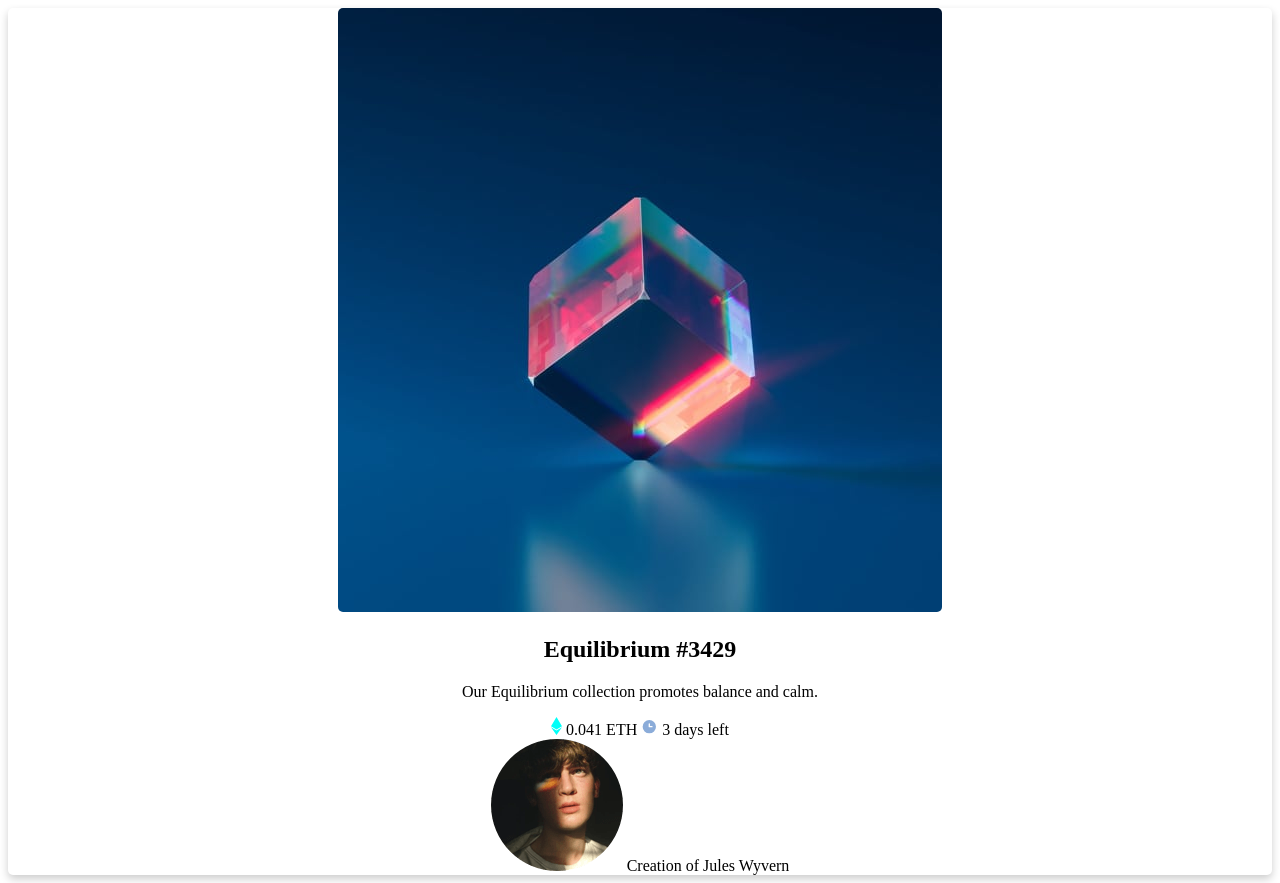
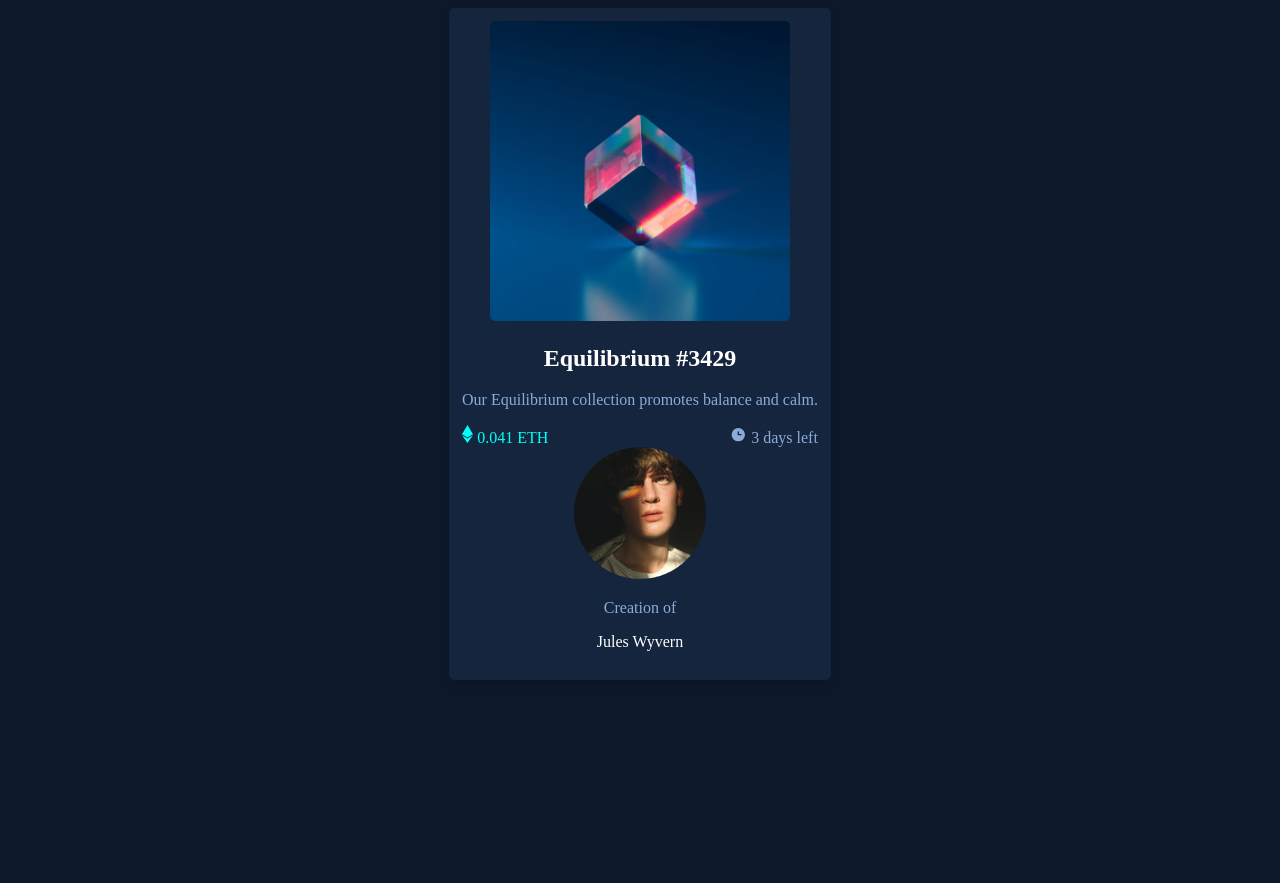
Before and after one commit to Jontzavala/NFT-Preview-Card, a plain HTML site: page index.html in a window 1280 px wide. After the commit the page ends 800 px from the top, so only its background shows below. Drawn offline with Linux system fonts and the light colour scheme.

Commit message:
atill working on css

```diff
--- a/index.html
+++ b/index.html
@@ -10,28 +10,68 @@
 
   <!-- Feel free to remove these styles or customise in your own stylesheet 👍 -->
   <style>
+    .background {
+      background-color: hsl(217, 54%, 11%);
+    }
     .card {
       box-shadow: 0 4px 8px 0 rgba(0,0,0,0.2);
       transition: 0.3s;
       border-radius: 5px;
       text-align: center;
+      margin: auto;
+      width: fit-content;
+      padding: 1%;
+      background-color: hsl(216, 50%, 16%);
+    }
+
+    .nftName {
+      color: rgb(255, 255, 255);
+    }
+
+    .description {
+      color: hsl(215, 51%, 70%);
     }
 
     .image1 {
       border-radius: 5px;
+      max-width: 300px;
+    }
+
+    .price {
+      color: hsl(178, 100%, 50%);
+      padding-right: 50%;
+    }
+
+    .days {
+      color: hsl(215, 51%, 70%);
+    }
+    .creation {
+      color: hsl(215, 51%, 70%);
+    }
+    .username {
+      color: white;
+    }
+    .container {
+
     }
   </style>
 </head>
-<body>
+<body class=background>
   <div class="card">
     <img src="images/image-equilibrium.jpg" class="image1">
     <div class="container">
       <h2 class="nftName">Equilibrium #3429</h2>
       <p class="description">Our Equilibrium collection promotes balance and calm.</p>
-      <img src="images/icon-ethereum.svg" class="image2"> 0.041 ETH</img>
-      <img src="images/icon-clock.svg" class="image3"> 3 days left</img>
+      <img src="images/icon-ethereum.svg" class="image2">
+      <span class="price">0.041 ETH</span>
+      <img src="images/icon-clock.svg" class="image3">
+      <span class="days">3 days left</span>
       <br>
-      <img src="images/image-avatar.png" class="image4"> Creation of Jules Wyvern </img>
+      <div class="userContainer">
+        <img src="images/image-avatar.png" class="image4">
+        <p class=creation>Creation of</p>
+        <p class=username>Jules Wyvern</p>
+      </div>
     </div>
   </div>
 </body>
```
